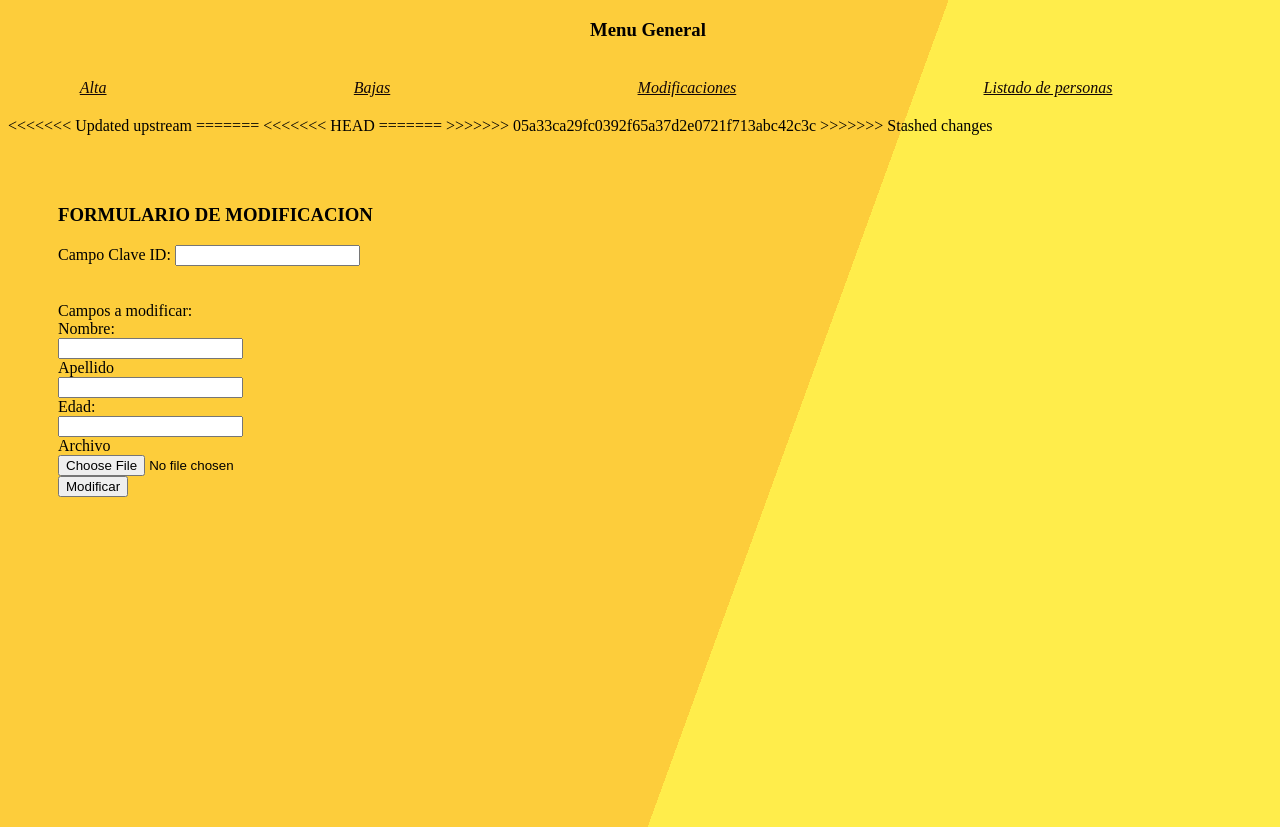
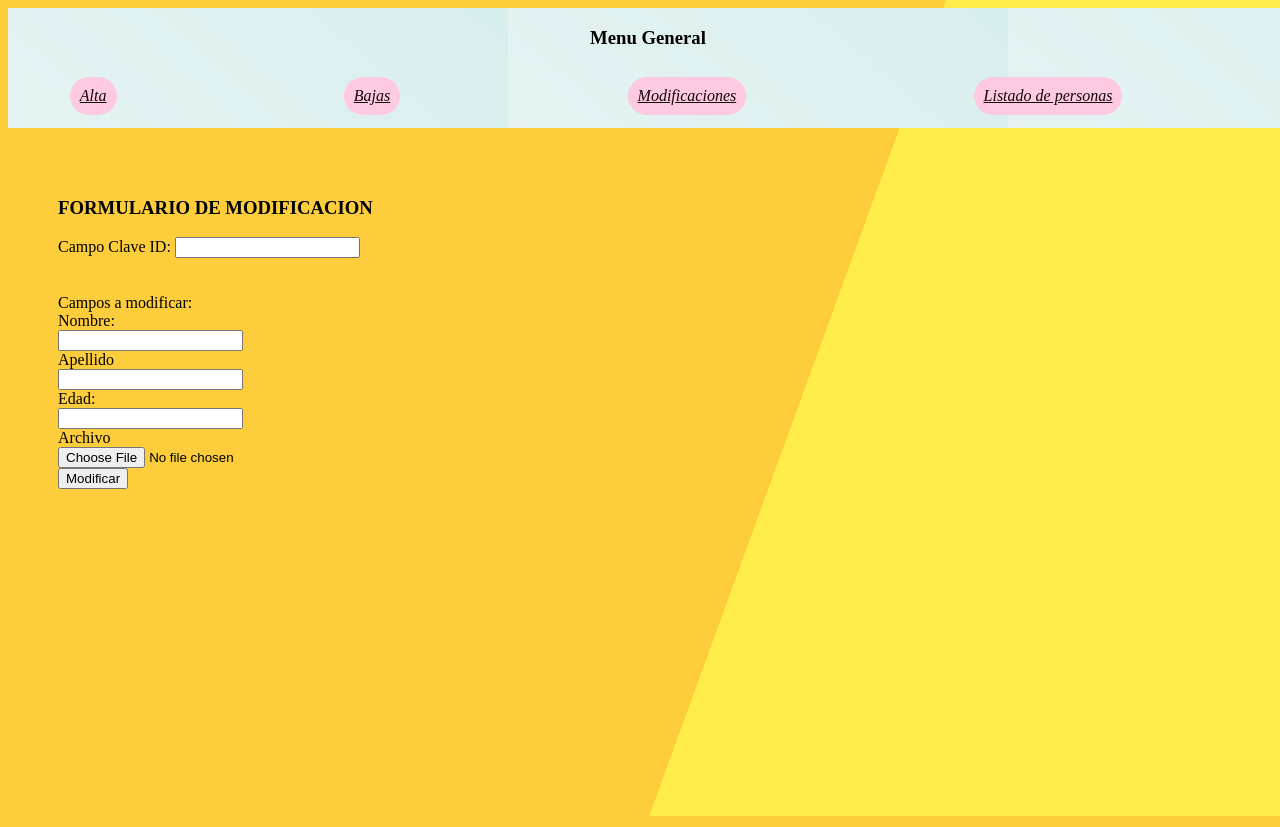
Before and after one commit to danteuri/PhpEjemplo-subirArchivoABase, a PHP site: page /forms/form-modificacion.php in a window 1280 px wide. Run offline with PHP 8.4, Linux system fonts and the light colour scheme.

Commit message:
que bronca
solo una imagen aunheader y encima no hice pull origin y se hice percha todo

```diff
--- a/css/menu.css
+++ b/css/menu.css
@@ -2,28 +2,12 @@ body{
     width: 100%;
     height: 100vh;
     background: linear-gradient(110deg, #fdcd3b 60%, #ffed4b 60%);
-<<<<<<< Updated upstream
 }
-=======
-<<<<<<< HEAD
-    font-family: sans-serif;
-  }
-=======
-}
->>>>>>> 05a33ca29fc0392f65a37d2e0721f713abc42c3c
->>>>>>> Stashed changes
-
 .header{
     display: flex;
     flex-direction: column;
-<<<<<<< Updated upstream
     background-color: #77dd77;
-=======
-<<<<<<< HEAD
-=======
     background-color: #77dd77;
->>>>>>> 05a33ca29fc0392f65a37d2e0721f713abc42c3c
->>>>>>> Stashed changes
     height: 120px;
     background-image: url("header2.png");
 }
@@ -44,23 +28,16 @@ body{
     text-transform: initial;
     padding: 10px;
     color: rgb(19, 7, 7);
-<<<<<<< Updated upstream
     background-color: #fdcae1;
     margin: 10px;
     border-radius: 1cm;
-=======
-<<<<<<< HEAD
     background-color: rgb(226, 121, 24);
-=======
     background-color: #fdcae1;
     margin: 10px;
     border-radius: 1cm;
->>>>>>> 05a33ca29fc0392f65a37d2e0721f713abc42c3c
->>>>>>> Stashed changes
 }
 
 .menu a:hover{
     border: rgb(56, 55, 55);
     background-color: rgb(75, 90, 85);
-    color: white;
 }
--- a/forms/form-modificacion.php
+++ b/forms/form-modificacion.php
@@ -7,15 +7,9 @@ include '../code/menu.php';
 	<meta charset="UTF-8">
 	<meta name="viewport" content="width=device-width, initial-scale=1.0">
 	<title>Formulario de Modificacion</title>
-<<<<<<< Updated upstream
 	<link rel="stylesheet" href="../css/menu.css">
-=======
-<<<<<<< HEAD
 	<link rel="stylesheet" href="../css/altaBajaModificacion.css">
-=======
 	<link rel="stylesheet" href="../css/menu.css">
->>>>>>> 05a33ca29fc0392f65a37d2e0721f713abc42c3c
->>>>>>> Stashed changes
 	<!-- <link rel="stylesheet" href="../css/menu.css"> PUEDE QUE ME EQUIVOQUE AL QUITARLO NO SE AUN
 	SON LAS 11:52PM Y LLEVO DESDE Q LLEGUE A MI CASA HACIENDO ESTO :<-->
 </head>
```
